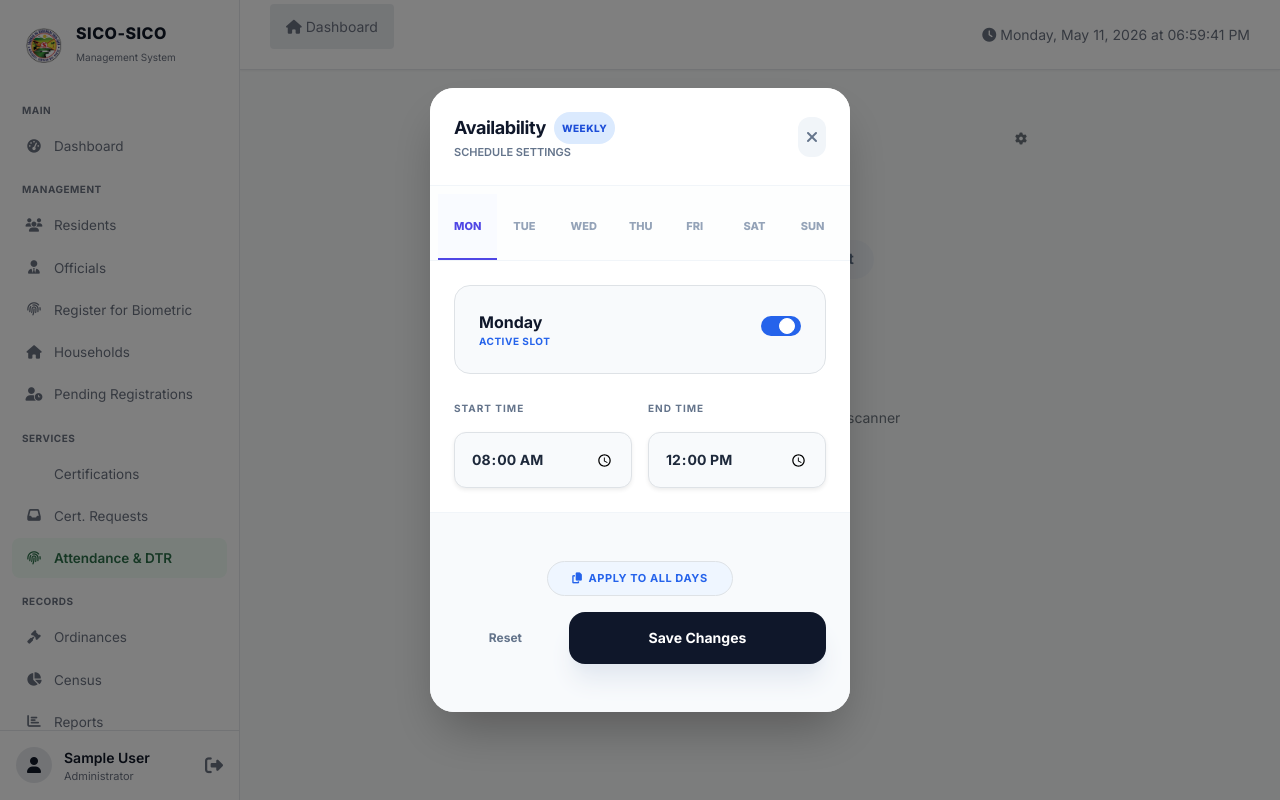
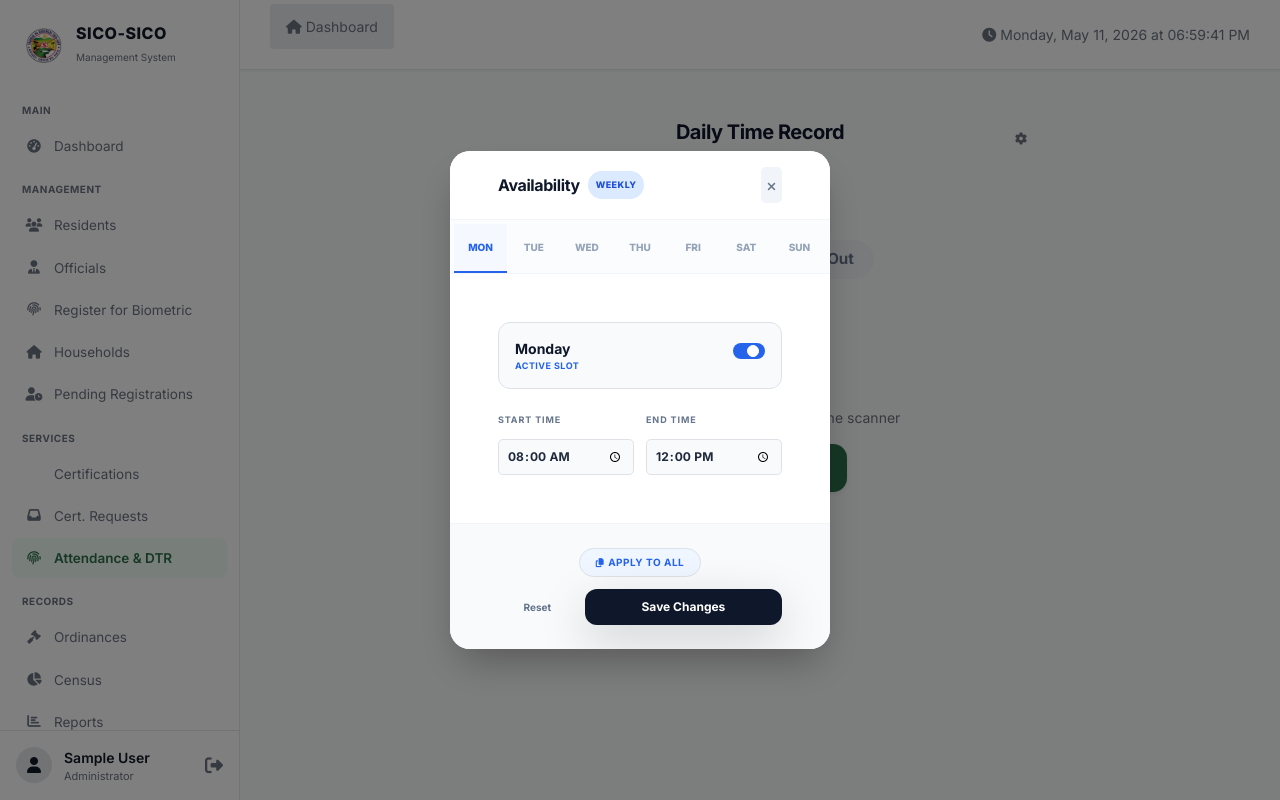
Before and after one commit to mark-alegre01/BrgyManagementSystem, a Django app: page /attendance/biometric-attendance/ in a window 1280 px wide, after a click that opens the changed part. Run offline with Django 5.2, Linux system fonts and the light colour scheme; the visitor is signed in with stand-in values (Sample User, id 1); data that the repository does not hold is empty; some libraries are stand-ins or nearby versions.

Commit message:
style: further optimize availability modal size and organization to remove scrollbars

```diff
--- a/templates/attendance/biometric_attendance.html
+++ b/templates/attendance/biometric_attendance.html
@@ -176,73 +176,72 @@
 
 <!-- Attendance Schedule Modal -->
 <div class="modal fade" id="attendanceScheduleModal" tabindex="-1" role="dialog" aria-hidden="true">
-    <div class="modal-dialog modal-dialog-centered" role="document" style="max-width: 420px;">
-        <div class="modal-content" style="border-radius: 24px; border: none; overflow: hidden; box-shadow: 0 25px 50px -12px rgba(0,0,0,0.3);">
+    <div class="modal-dialog modal-dialog-centered" role="document" style="max-width: 380px;">
+        <div class="modal-content" style="border-radius: 20px; border: none; overflow: hidden; box-shadow: 0 20px 40px -10px rgba(0,0,0,0.3);">
             <!-- Header -->
-            <div class="px-6 py-4 border-b border-slate-100 flex items-center justify-between bg-white text-left">
+            <div class="px-5 py-3 border-b border-slate-100 flex items-center justify-between bg-white text-left">
                 <div>
-                    <h2 class="text-lg font-bold text-slate-900 tracking-tight flex items-center gap-2">
+                    <h2 class="text-base font-bold text-slate-900 tracking-tight flex items-center gap-2">
                         Availability
-                        <span class="px-2 py-0.5 bg-blue-100 text-[10px] text-blue-700 rounded-full font-black uppercase tracking-wider">Weekly</span>
+                        <span class="px-2 py-0.5 bg-blue-100 text-[9px] text-blue-700 rounded-full font-black uppercase tracking-wider">Weekly</span>
                     </h2>
-                    <p class="text-[11px] text-slate-500 font-semibold uppercase">Schedule Settings</p>
                 </div>
-                <div class="p-2 bg-slate-100 hover:bg-slate-200 rounded-xl transition-colors" data-dismiss="modal" style="cursor: pointer;">
-                    <i class="fas fa-times text-slate-500"></i>
+                <div class="p-1.5 bg-slate-100 hover:bg-slate-200 rounded-lg transition-colors" data-dismiss="modal" style="cursor: pointer;">
+                    <i class="fas fa-times text-slate-500 text-xs"></i>
                 </div>
             </div>
 
             <!-- Tabs Navigation -->
-            <div id="mainTabs" class="px-2 pt-2 border-b border-slate-100 bg-slate-50/30">
-                <div class="flex items-center gap-0 overflow-x-auto hide-scrollbar" id="dayTabsContainer">
+            <div id="mainTabs" class="px-1 pt-1 border-b border-slate-100 bg-slate-50/50">
+                <div class="flex items-center gap-0 overflow-x-hidden" id="dayTabsContainer">
                     <!-- Day buttons will be injected here via JS -->
                 </div>
             </div>
 
             <!-- Content Area -->
-            <div id="mainContentArea" class="p-6 bg-white text-left">
-                <div id="activeDayContent" class="space-y-5 fade-in-up">
-                    <div class="flex items-center justify-between bg-slate-50 p-4 rounded-2xl border border-slate-100">
+            <div id="mainContentArea" class="p-5 bg-white text-left">
+                <div id="activeDayContent" class="space-y-4 fade-in-up">
+                    <div class="flex items-center justify-between bg-slate-50 p-3 rounded-xl border border-slate-100">
                         <div>
-                            <h3 id="displayDayName" class="text-base font-bold text-slate-900">Monday</h3>
-                            <p id="dayInsight" class="text-[10px] text-blue-600 font-bold uppercase tracking-wider">Active Slot</p>
+                            <h3 id="displayDayName" class="text-sm font-bold text-slate-900">Monday</h3>
+                            <p id="dayInsight" class="text-[9px] text-blue-600 font-bold uppercase tracking-wider">Active Slot</p>
                         </div>
                         <label class="relative inline-flex items-center cursor-pointer">
                             <input type="checkbox" id="dayStatusToggle" checked class="sr-only peer">
-                            <div class="w-10 h-5 bg-slate-200 peer-focus:outline-none rounded-full peer peer-checked:after:translate-x-full peer-checked:after:border-white after:content-[''] after:absolute after:top-[2px] after:left-[2px] after:bg-white after:border-gray-300 after:border after:rounded-full after:h-4 after:w-4 after:transition-all peer-checked:bg-blue-600"></div>
+                            <div class="w-8 h-4 bg-slate-200 peer-focus:outline-none rounded-full peer peer-checked:after:translate-x-full peer-checked:after:border-white after:content-[''] after:absolute after:top-[2px] after:left-[2px] after:bg-white after:border-gray-300 after:border after:rounded-full after:h-3 after:w-3 after:transition-all peer-checked:bg-blue-600"></div>
                         </label>
                     </div>
 
                     <!-- Time Grid -->
-                    <div id="timeInputsGrid" class="grid grid-cols-2 gap-4">
-                        <div class="space-y-2">
-                            <label class="text-[10px] font-bold text-slate-500 uppercase tracking-widest">Start Time</label>
-                            <input type="time" id="timeIn" class="w-full bg-slate-50 border border-slate-200 rounded-xl px-3 py-3 text-sm font-bold text-slate-800 focus:border-blue-500 focus:bg-white outline-none transition-all shadow-sm">
+                    <div id="timeInputsGrid" class="grid grid-cols-2 gap-3">
+                        <div class="space-y-1">
+                            <label class="text-[9px] font-bold text-slate-500 uppercase tracking-widest">Start Time</label>
+                            <input type="time" id="timeIn" class="w-full bg-slate-50 border border-slate-200 rounded-lg px-2 py-2 text-xs font-bold text-slate-800 focus:border-blue-500 focus:bg-white outline-none transition-all">
                         </div>
-                        <div class="space-y-2">
-                            <label class="text-[10px] font-bold text-slate-500 uppercase tracking-widest">End Time</label>
-                            <input type="time" id="timeOut" class="w-full bg-slate-50 border border-slate-200 rounded-xl px-3 py-3 text-sm font-bold text-slate-800 focus:border-blue-500 focus:bg-white outline-none transition-all shadow-sm">
+                        <div class="space-y-1">
+                            <label class="text-[9px] font-bold text-slate-500 uppercase tracking-widest">End Time</label>
+                            <input type="time" id="timeOut" class="w-full bg-slate-50 border border-slate-200 rounded-lg px-2 py-2 text-xs font-bold text-slate-800 focus:border-blue-500 focus:bg-white outline-none transition-all">
                         </div>
                     </div>
 
                     <!-- Closed Message Overlay -->
-                    <div id="closedMessage" class="hidden py-10 text-center border-2 border-dashed border-slate-100 rounded-3xl bg-slate-50/50">
-                        <p class="text-sm text-slate-500 font-bold">Currently marked as OFF</p>
+                    <div id="closedMessage" class="hidden py-8 text-center border-2 border-dashed border-slate-100 rounded-2xl bg-slate-50/50">
+                        <p class="text-xs text-slate-500 font-bold uppercase tracking-wide">Currently OFF</p>
                     </div>
                 </div>
             </div>
 
             <!-- Footer Actions -->
-            <div class="px-6 py-5 bg-slate-50 border-t border-slate-100 space-y-4">
+            <div class="px-5 py-4 bg-slate-50 border-t border-slate-100 space-y-3">
                 <div class="flex items-center justify-center">
-                    <button id="copyToAll" class="text-[11px] font-bold text-blue-600 hover:text-blue-700 uppercase tracking-wider transition-colors flex items-center gap-1.5 bg-blue-50 px-4 py-2 rounded-full border border-blue-100">
-                        <i class="fas fa-copy"></i>
-                        Apply to all days
+                    <button id="copyToAll" class="text-[10px] font-bold text-blue-600 hover:text-blue-700 uppercase tracking-wider transition-colors flex items-center gap-1 bg-blue-50 px-3 py-1.5 rounded-full border border-blue-100">
+                        <i class="fas fa-copy text-[9px]"></i>
+                        Apply to all
                     </button>
                 </div>
-                <div class="flex gap-3">
-                    <button id="resetBtn" class="flex-1 py-3 text-xs font-bold text-slate-500 hover:text-slate-700 transition-colors">Reset</button>
-                    <button id="saveBtn" onclick="saveScheduleSettings()" class="flex-[2.5] py-3 bg-slate-900 text-white rounded-2xl font-bold text-sm shadow-xl shadow-slate-200 transition-all active:scale-95">
+                <div class="flex gap-2">
+                    <button id="resetBtn" class="flex-1 py-2 text-[10px] font-bold text-slate-500 hover:text-slate-700 transition-colors">Reset</button>
+                    <button id="saveBtn" onclick="saveScheduleSettings()" class="flex-[2.5] py-2.5 bg-slate-900 text-white rounded-xl font-bold text-xs shadow-lg shadow-slate-200 transition-all active:scale-95">
                         Save Changes
                     </button>
                 </div>
@@ -329,8 +328,8 @@
             const button = document.createElement('button');
             const isActive = index === activeDayIndex;
 
-            button.className = `day-tab flex-1 py-4 px-3 text-[11px] font-black border-b-2 transition-all relative
-                ${isActive ? 'border-indigo-600 text-indigo-600 bg-indigo-50/30 text-left' : 'border-transparent text-slate-400 hover:text-slate-600 hover:bg-slate-50/50 text-left'}`;
+            button.className = `day-tab flex-1 py-3 px-1 text-[10px] font-black border-b-2 transition-all text-center
+                ${isActive ? 'border-blue-600 text-blue-600 bg-blue-50/50' : 'border-transparent text-slate-400 hover:text-slate-600 hover:bg-slate-50/30'}`;
 
             button.innerHTML = `<span>${day.toUpperCase()}</span>`;
             button.onclick = () => switchDay(index);
@@ -380,12 +379,12 @@
             grid.classList.remove('hidden');
             msg.classList.add('hidden');
             insight.innerText = 'Active Slot';
-            insight.className = 'text-[10px] text-blue-600 font-bold uppercase tracking-wider';
+            insight.className = 'text-[9px] text-blue-600 font-bold uppercase tracking-wider';
         } else {
             grid.classList.add('hidden');
             msg.classList.remove('hidden');
             insight.innerText = 'Off Duty';
-            insight.className = 'text-[10px] text-slate-400 font-semibold uppercase tracking-wider';
+            insight.className = 'text-[9px] text-slate-400 font-bold uppercase tracking-wider';
         }
     }
 
```
